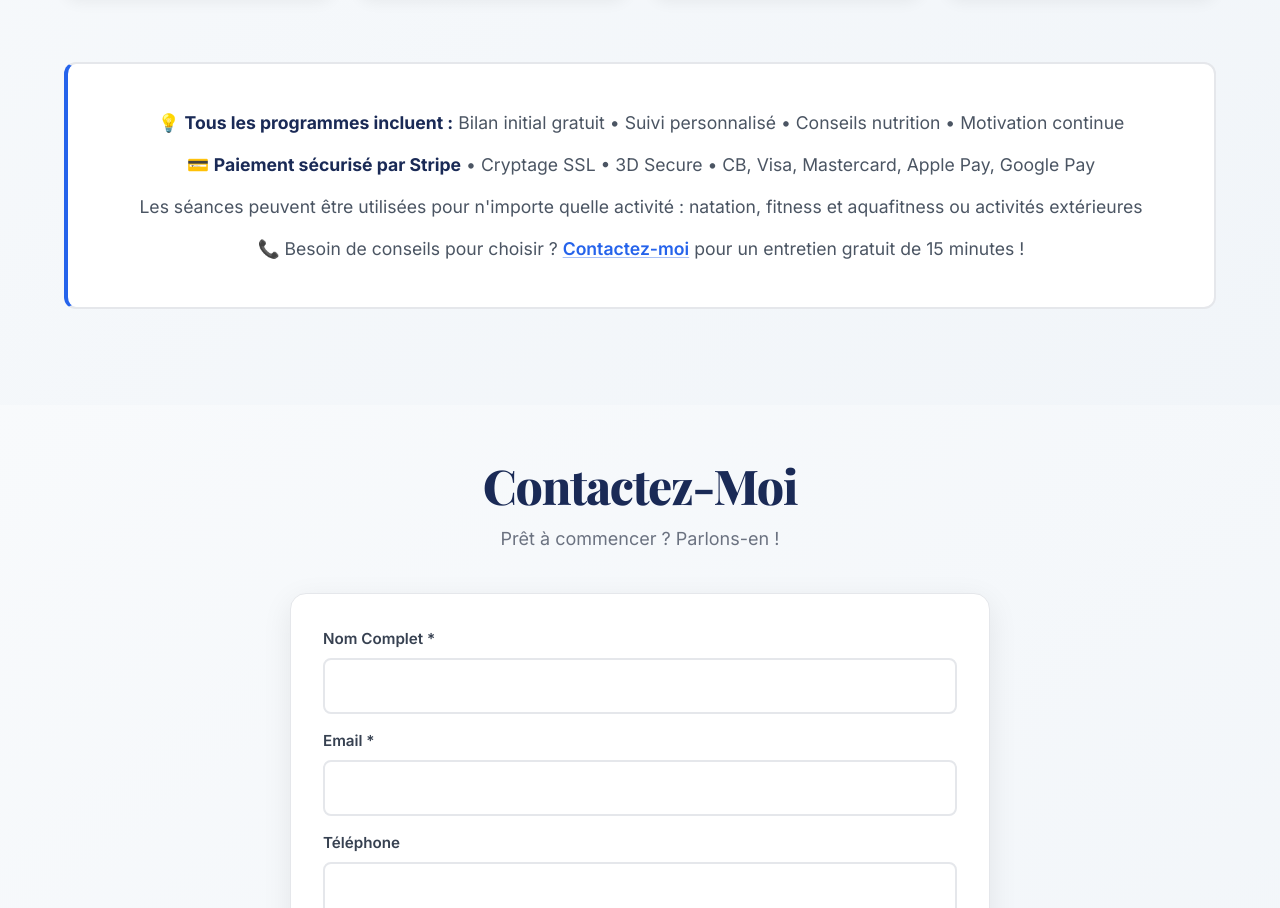
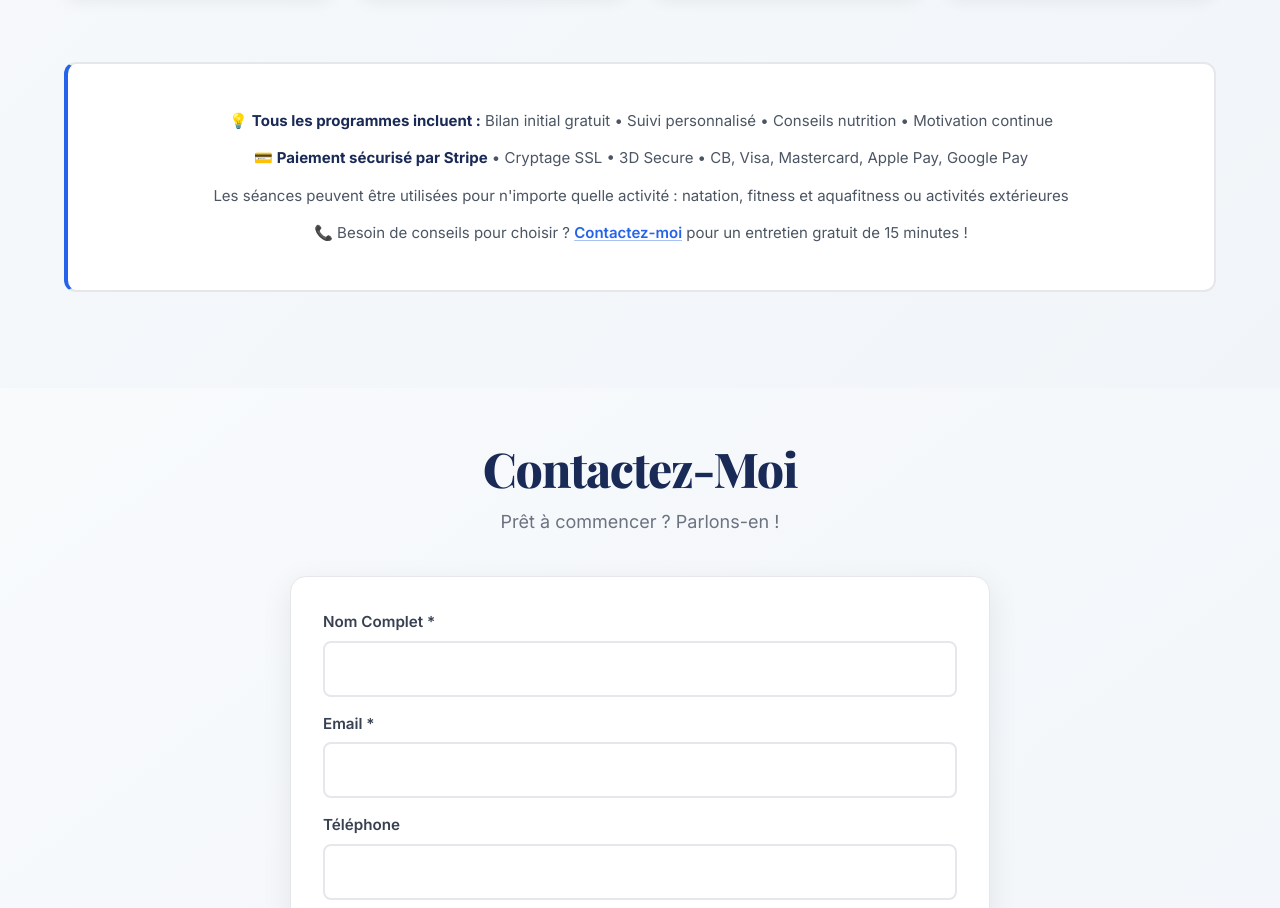
Before and after one commit to Unvodka/Coaching-and-Sport, a Next.js app: page / in a window 1280 px wide. Shown: the part 3299-4207 px from the top of the page. Built offline with nearby package versions, Linux system fonts and the light colour scheme; no server answers.

Commit message:
style: reduce InfoNote font size by 1px (16px -> 15px)

```diff
--- a/components/InfoNote.tsx
+++ b/components/InfoNote.tsx
@@ -7,18 +7,18 @@ export default function InfoNote() {
 
   return (
     <div className="bg-white p-8 rounded-xl mt-12 border-2 border-gray-200 border-l-4 border-l-brand-blue text-center">
-      <p className="my-3 text-gray-600 leading-[1.7]">
+      <p className="my-3 text-gray-600 leading-[1.7] text-[0.9375rem]">
         💡 <strong className="text-heading">{t("info.programsInclude")}</strong>{" "}
         {t("info.programsDetails")}
       </p>
-      <p className="my-3 text-gray-600 leading-[1.7]">
+      <p className="my-3 text-gray-600 leading-[1.7] text-[0.9375rem]">
         💳 <strong className="text-heading">{t("info.securePayment")}</strong> •{" "}
         {t("info.paymentMethods")}
       </p>
-      <p className="my-3 text-gray-600 leading-[1.7]">
+      <p className="my-3 text-gray-600 leading-[1.7] text-[0.9375rem]">
         {t("info.sessionsNote")}
       </p>
-      <p className="my-3 text-gray-600 leading-[1.7]">
+      <p className="my-3 text-gray-600 leading-[1.7] text-[0.9375rem]">
         📞 {t("info.needAdvice")}{" "}
         <a
           href="#contact"
```
